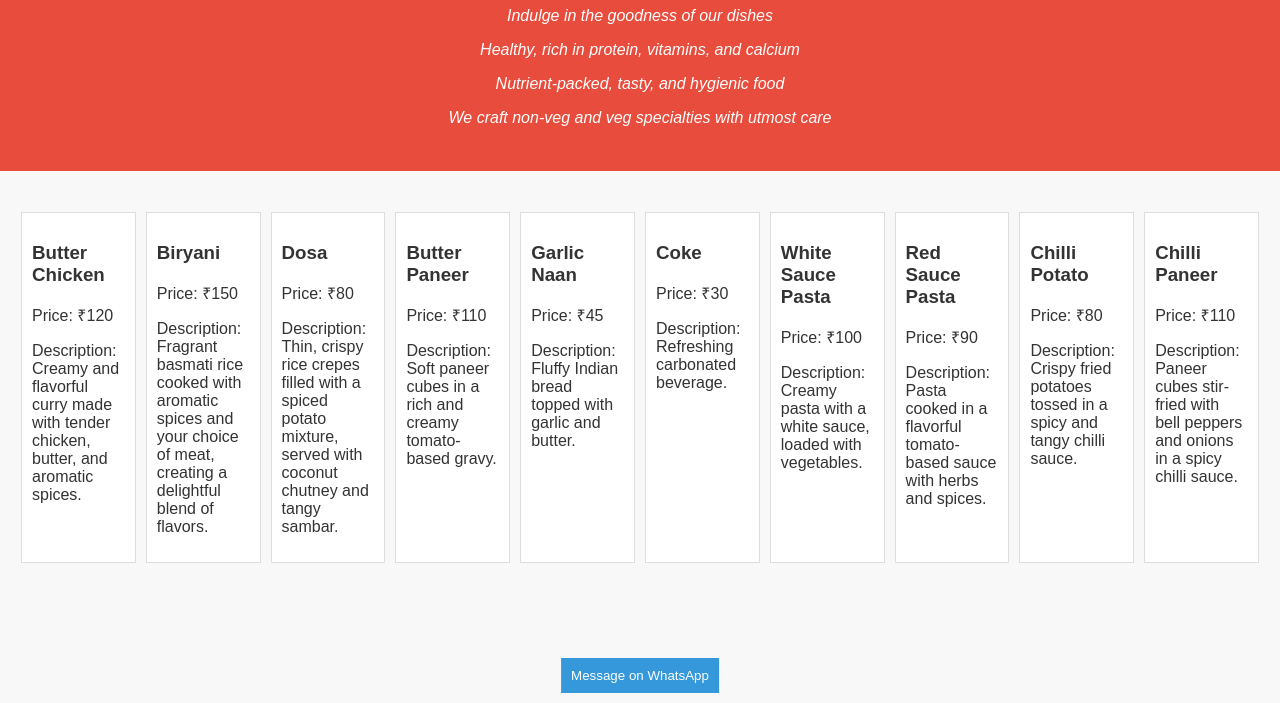
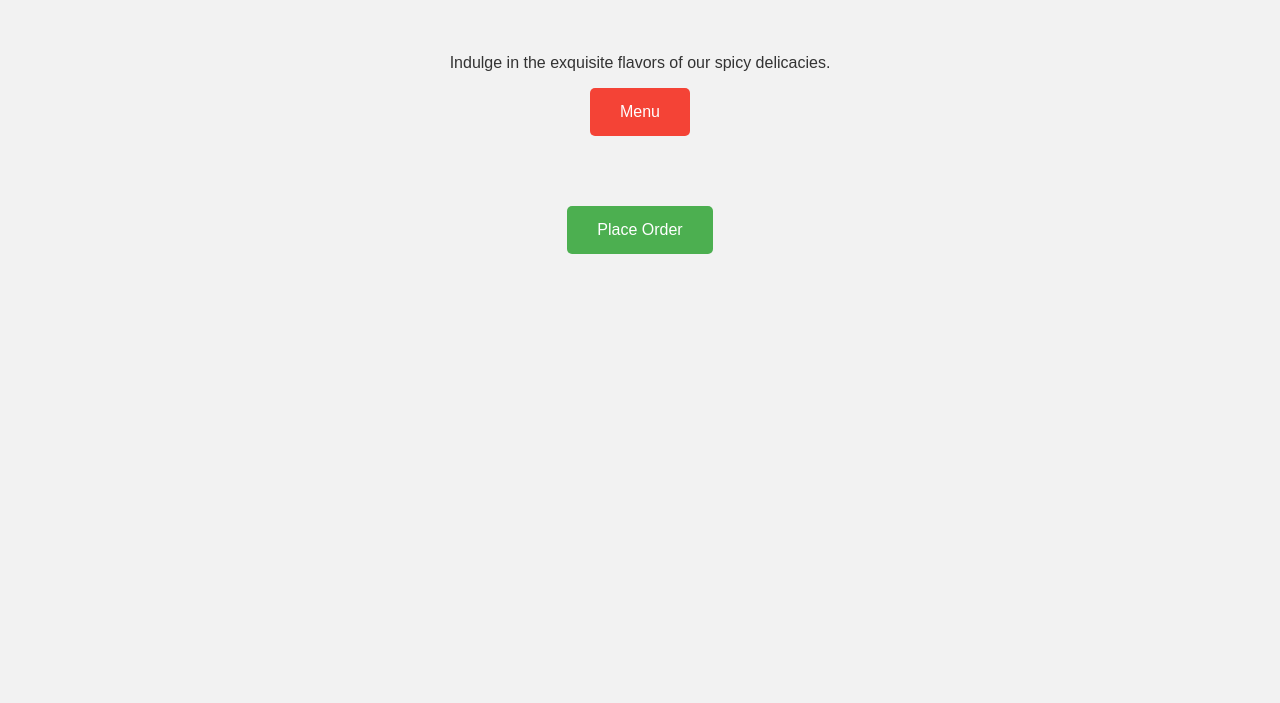
Before and after one commit to PRANJAL1852/Restaurant-, a plain HTML site: page index.html in a window 1280 px wide. Shown: the part 97-800 px from the top of the page. Drawn offline with Linux system fonts and the light colour scheme.

Commit message:
Update index.html

```diff
--- a/index.html
+++ b/index.html
@@ -3,125 +3,229 @@
 <head>
     <meta charset="UTF-8">
     <meta name="viewport" content="width=device-width, initial-scale=1.0">
-    <title>Menu - English Honours Restaurant</title>
+    <title>Pepper Palace</title>
     <style>
         body {
-            font-family: 'Arial', sans-serif;
-            background-color: #f8f8f8;
-            color: #333;
+            font-family: Arial, sans-serif;
             margin: 0;
             padding: 0;
+            background-color: #f2f2f2;
+            color: #333;
         }
         header {
-            background-color: #e74c3c;
+            background-color: #222;
             color: #fff;
+            padding: 20px;
             text-align: center;
-            padding: 1.5rem; /* Increased padding for more space */
-            margin-bottom: 20px; /* Added margin to create space between title and content */
         }
-        section {
-            padding: 1rem;
+        h1 {
+            margin: 0;
+            font-size: 2.5em;
+        }
+        .welcome-section {
+            padding: 50px 20px;
+            text-align: center;
+        }
+        .menu-button {
+            background-color: #f44336;
+            color: #fff;
+            border: none;
+            padding: 15px 30px;
+            font-size: 1em;
+            cursor: pointer;
+            border-radius: 5px;
+            transition: background-color 0.3s ease;
+        }
+        .menu-button:hover {
+            background-color: #d32f2f;
         }
         .menu {
-            display: flex;
-            flex-wrap: wrap;
-            margin-bottom: 70px; /* Adjusted margin for the WhatsApp button */
+            display: none;
+            padding: 20px;
         }
-        .dish {
-            flex: 1;
-            padding: 10px;
-            border: 1px solid #ddd;
-            margin: 5px;
-            background-color: #fff;
+        .menu-category {
+            margin-bottom: 30px;
         }
-        button {
-            position: fixed;
-            bottom: 10px;
-            left: 50%;
-            transform: translateX(-50%);
-            padding: 10px;
-            background-color: #3498db;
-            color: #fff;
+        .menu-category h2 {
+            margin-top: 0;
+            font-size: 1.5em;
+            color: #f44336;
+        }
+        .menu-item {
+            list-style: none;
+            margin: 0;
+            padding: 10px 0;
+            border-bottom: 1px solid #ccc;
+            transition: background-color 0.3s ease;
+        }
+        .menu-item:last-child {
+            border-bottom: none;
+        }
+        .menu-item:hover {
+            background-color: #fafafa;
+        }
+        .menu-item img {
+            max-width: 100px;
+            display: block;
+            margin: auto;
+        }
+        .select-button {
+            margin-left: 10px;
+        }
+        #place-order-button {
+            display: block;
+            margin: 20px auto;
+            background-color: #4CAF50;
+            color: white;
+            padding: 15px 30px;
             border: none;
+            border-radius: 5px;
             cursor: pointer;
+            font-size: 1em;
+            transition: background-color 0.3s ease;
         }
-        /* Added a new class for the appreciation lines */
-        .appreciation-lines {
-            text-align: center;
-            margin-bottom: 20px;
-            font-style: italic;
+        #place-order-button:hover {
+            background-color: #45a049;
         }
     </style>
 </head>
 <body>
     <header>
-        <h1>Menu - English Honours Restaurant</h1>
-        <!-- Added appreciation lines -->
-        <div class="appreciation-lines">
-            <p>Indulge in the goodness of our dishes</p>
-            <p>Healthy, rich in protein, vitamins, and calcium</p>
-            <p>Nutrient-packed, tasty, and hygienic food</p>
-            <p>We craft non-veg and veg specialties with utmost care</p>
+        <h1>Welcome to Pepper Palace</h1>
+    </header>
+
+    <section class="welcome-section">
+        <p>Indulge in the exquisite flavors of our spicy delicacies.</p>
+        <button class="menu-button" onclick="toggleMenu()">Menu</button>
+    </section>
+
+    <section class="menu" id="menu">
+        <div class="menu-category">
+            <h2>Spicy</h2>
+            <ul>
+                <li class="menu-item">
+                    <input type="checkbox" id="spicy1" class="menu-checkbox">
+                    <label for="spicy1">
+                        <img src="https://images.app.goo.gl/pU7Q1cNoNbMCGmtG9" alt="Firecracker Shrimp">
+                        Firecracker Shrimp
+                    </label>
+                </li>
+                <li class="menu-item">
+                    <input type="checkbox" id="spicy2" class="menu-checkbox">
+                    <label for="spicy2">
+                        <img src="https://images.app.goo.gl/pU7Q1cNoNbMCGmtG9" alt="Volcano Wings">
+                        Volcano Wings
+                    </label>
+                </li>
+                <li class="menu-item">
+                    <input type="checkbox" id="spicy3" class="menu-checkbox">
+                    <label for="spicy3">
+                        <img src="https://images.app.goo.gl/pU7Q1cNoNbMCGmtG9" alt="Sizzling Szechuan Beef">
+                        Sizzling Szechuan Beef
+                    </label>
+                </li>
+            </ul>
         </div>
-    </header>
-    <section>
-        <div class="menu">
-            <div class="dish">
-                <h3>Butter Chicken</h3>
-                <p>Price: ₹120</p>
-                <p>Description: Creamy and flavorful curry made with tender chicken, butter, and aromatic spices.</p>
-            </div>
-            <div class="dish">
-                <h3>Biryani</h3>
-                <p>Price: ₹150</p>
-                <p>Description: Fragrant basmati rice cooked with aromatic spices and your choice of meat, creating a delightful blend of flavors.</p>
-            </div>
-            <div class="dish">
-                <h3>Dosa</h3>
-                <p>Price: ₹80</p>
-                <p>Description: Thin, crispy rice crepes filled with a spiced potato mixture, served with coconut chutney and tangy sambar.</p>
-            </div>
-            <div class="dish">
-                <h3>Butter Paneer</h3>
-                <p>Price: ₹110</p>
-                <p>Description: Soft paneer cubes in a rich and creamy tomato-based gravy.</p>
-            </div>
-            <div class="dish">
-                <h3>Garlic Naan</h3>
-                <p>Price: ₹45</p>
-                <p>Description: Fluffy Indian bread topped with garlic and butter.</p>
-            </div>
-            <div class="dish">
-                <h3>Coke</h3>
-                <p>Price: ₹30</p>
-                <p>Description: Refreshing carbonated beverage.</p>
-            </div>
-            <div class="dish">
-                <h3>White Sauce Pasta</h3>
-                <p>Price: ₹100</p>
-                <p>Description: Creamy pasta with a white sauce, loaded with vegetables.</p>
-            </div>
-            <div class="dish">
-                <h3>Red Sauce Pasta</h3>
-                <p>Price: ₹90</p>
-                <p>Description: Pasta cooked in a flavorful tomato-based sauce with herbs and spices.</p>
-            </div>
-            <div class="dish">
-                <h3>Chilli Potato</h3>
-                <p>Price: ₹80</p>
-                <p>Description: Crispy fried potatoes tossed in a spicy and tangy chilli sauce.</p>
-            </div>
-            <div class="dish">
-                <h3>Chilli Paneer</h3>
-                <p>Price: ₹110</p>
-                <p>Description: Paneer cubes stir-fried with bell peppers and onions in a spicy chilli sauce.</p>
-            </div>
+        <div class="menu-category">
+            <h2>Super Spicy</h2>
+            <ul>
+                <li class="menu-item">
+                    <input type="checkbox" id="superSpicy1" class="menu-checkbox">
+                    <label for="superSpicy1">
+                        <img src="https://images.app.goo.gl/QoA4qvKoXSYB8to5A" alt="Inferno Ramen">
+                        Inferno Ramen
+                    </label>
+                </li>
+                <li class="menu-item">
+                    <input type="checkbox" id="superSpicy2" class="menu-checkbox">
+                    <label for="superSpicy2">
+                        <img src="https://images.app.goo.gl/QoA4qvKoXSYB8to5A" alt="Ghost Pepper Chicken Tacos">
+                        Ghost Pepper Chicken Tacos
+                    </label>
+                </li>
+                <li class="menu-item">
+                    <input type="checkbox" id="superSpicy3" class="menu-checkbox">
+                    <label for="superSpicy3">
+                        <img src="https://images.app.goo.gl/QoA4qvKoXSYB8to5A" alt="Scorching Hot Curry">
+                        Scorching Hot Curry
+                    </label>
+                </li>
+            </ul>
+        </div>
+        <div class="menu-category">
+            <h2>Extreme Spicy</h2>
+            <ul>
+                <li class="menu-item">
+                    <input type="checkbox" id="extremeSpicy1" class="menu-checkbox">
+                    <label for="extremeSpicy1">
+                        <img src="https://images.app.goo.gl/aSjsi6PBW9P591z27" alt="Hellfire Burger">
+                        Hellfire Burger
+                    </label>
+                </li>
+                <li class="menu-item">
+                    <input type="checkbox" id="extremeSpicy2" class="menu-checkbox">
+                    <label for="extremeSpicy2">
+                        <img src="https://images.app.goo.gl/aSjsi6PBW9P591z27" alt="Devil's Breath Pizza">
+                        Devil's Breath Pizza
+                    </label>
+                </li>
+                <li class="menu-item">
+                    <input type="checkbox" id="extremeSpicy3" class="menu-checkbox">
+                    <label for="extremeSpicy3">
+                        <img src="https://images.app.goo.gl/aSjsi6PBW9P591z27" alt="Lava Lurker's Chili">
+                        Lava Lurker's Chili
+                    </label>
+                </li>
+            </ul>
+        </div>
+        <div class="menu-category">
+            <h2>Desserts</h2>
+            <ul>
+                <li class="menu-item">
+                    <input type="checkbox" id="dessert1" class="menu-checkbox">
+                    <label for="dessert1">
+                        <img src="https://images.app.goo.gl/hf3jjMdQ4zRVrHMd8" alt="Gulab Jamun">
+                        Gulab Jamun
+                    </label>
+                </li>
+                <li class="menu-item">
+                    <input type="checkbox" id="dessert2" class="menu-checkbox">
+                    <label for="dessert2">
+                        <img src="https://images.app.goo.gl/hf3jjMdQ4zRVrHMd8" alt="Sticky Toffee Pudding">
+                        Sticky Toffee Pudding
+                    </label>
+                </li>
+                <li class="menu-item">
+                    <input type="checkbox" id="dessert3" class="menu-checkbox">
+                    <label for="dessert3">
+                        <img src="https://images.app.goo.gl/hf3jjMdQ4zRVrHMd8" alt="Eton Mess">
+                        Eton Mess
+                    </label>
+                </li>
+            </ul>
         </div>
     </section>
-    <button onclick="openWhatsApp()">Message on WhatsApp</button>
+
+    <button id="place-order-button" onclick="placeOrder()">Place Order</button>
+
     <script>
-        function openWhatsApp() {
-            window.open('https://api.whatsapp.com/send?phone=918178565494&text=You%20can%20give%20your%20feedback%20here', '_blank');
+        function toggleMenu() {
+            var menu = document.getElementById("menu");
+            if (menu.style.display === "block") {
+                menu.style.display = "none";
+            } else {
+                menu.style.display = "block";
+            }
+        }
+
+        function placeOrder() {
+            var selectedItems = document.querySelectorAll('.menu-checkbox:checked');
+            var orderMessage = "Order:\n";
+            selectedItems.forEach(function(item) {
+                orderMessage += "- " + item.nextSibling.textContent.trim() + "\n";
+            });
+            var whatsappURL = "https://wa.me/8178565494?text=" + encodeURIComponent(orderMessage);
+            window.open(whatsappURL, "_blank");
         }
     </script>
 </body>
```
